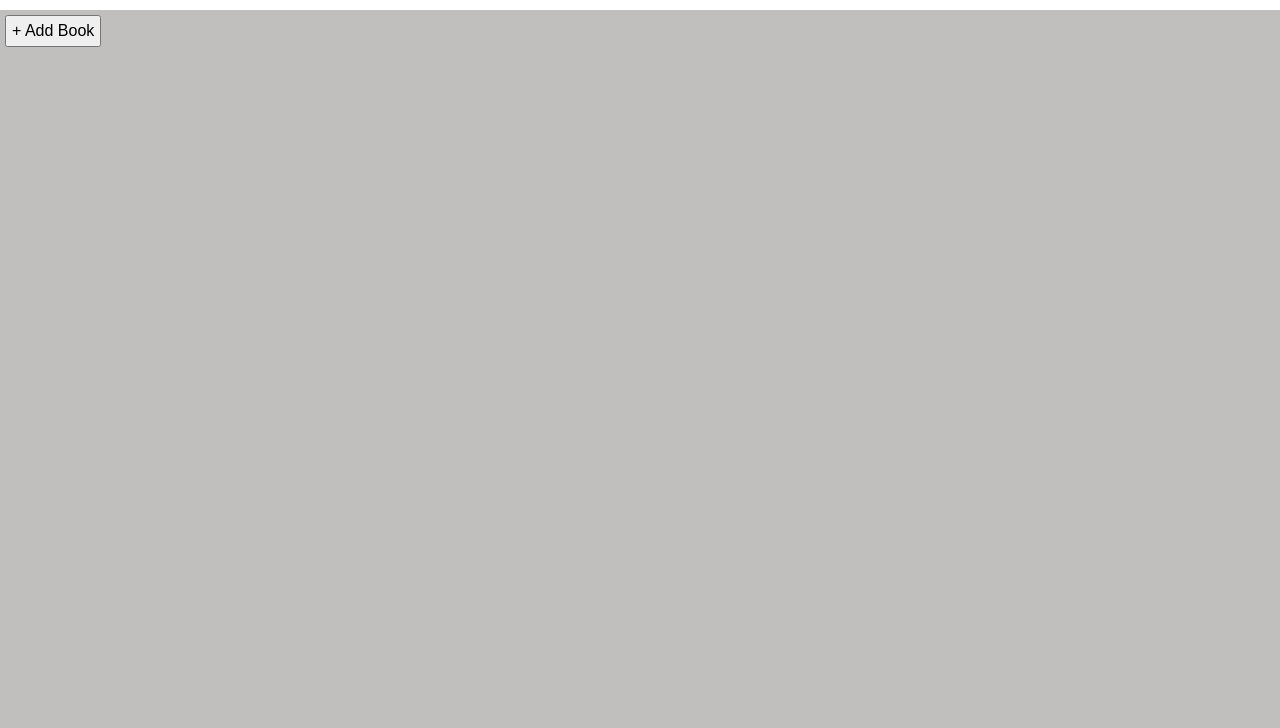
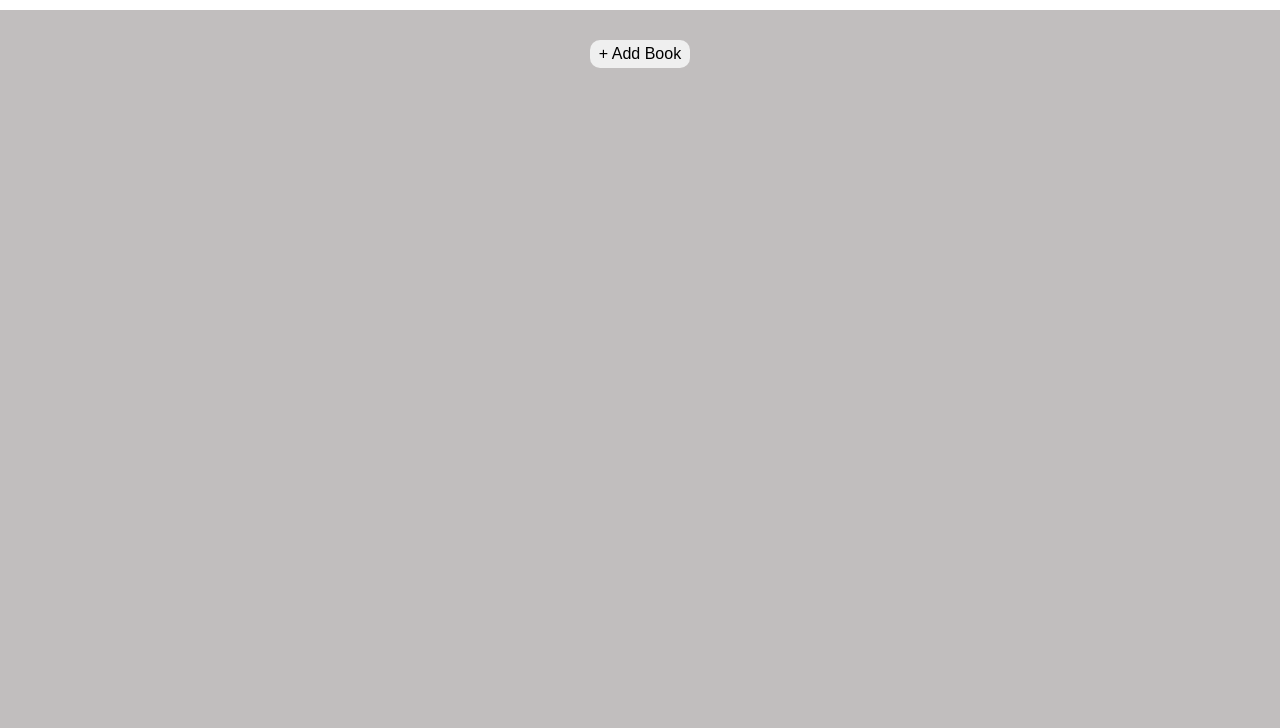
Before and after one commit to manny53365/odin-library, a plain HTML site: page index.html in a window 1280 px wide. Shown: the part 72-800 px from the top of the page. Drawn offline with Linux system fonts and the light colour scheme.

Commit message:
centered the add book button

```diff
--- a/css/styles.css
+++ b/css/styles.css
@@ -28,6 +28,16 @@ form, input, button {
 .top-left, .top-right {
     display: inherit;
     margin: 20px;
+}
+.book-container {
+    text-align: center;
+}
+
+.add-book-btn {
+    margin-top: 30px;
+    width: 100px;
+    border: none;
+    border-radius: 10px;
 }
 
 .book-cards {
--- a/index.html
+++ b/index.html
@@ -17,7 +17,7 @@
             </div>
         </div>
         <div class="book-container" id="book-container">
-            <button type="submit" id="add-book-btn">+ Add Book</button>
+            <button type="submit" id="add-book-btn" class="add-book-btn">+ Add Book</button>
             <div class="book-cards" id="book-cards"></div>
         </div>
         <script src="./app.js"></script>
```
